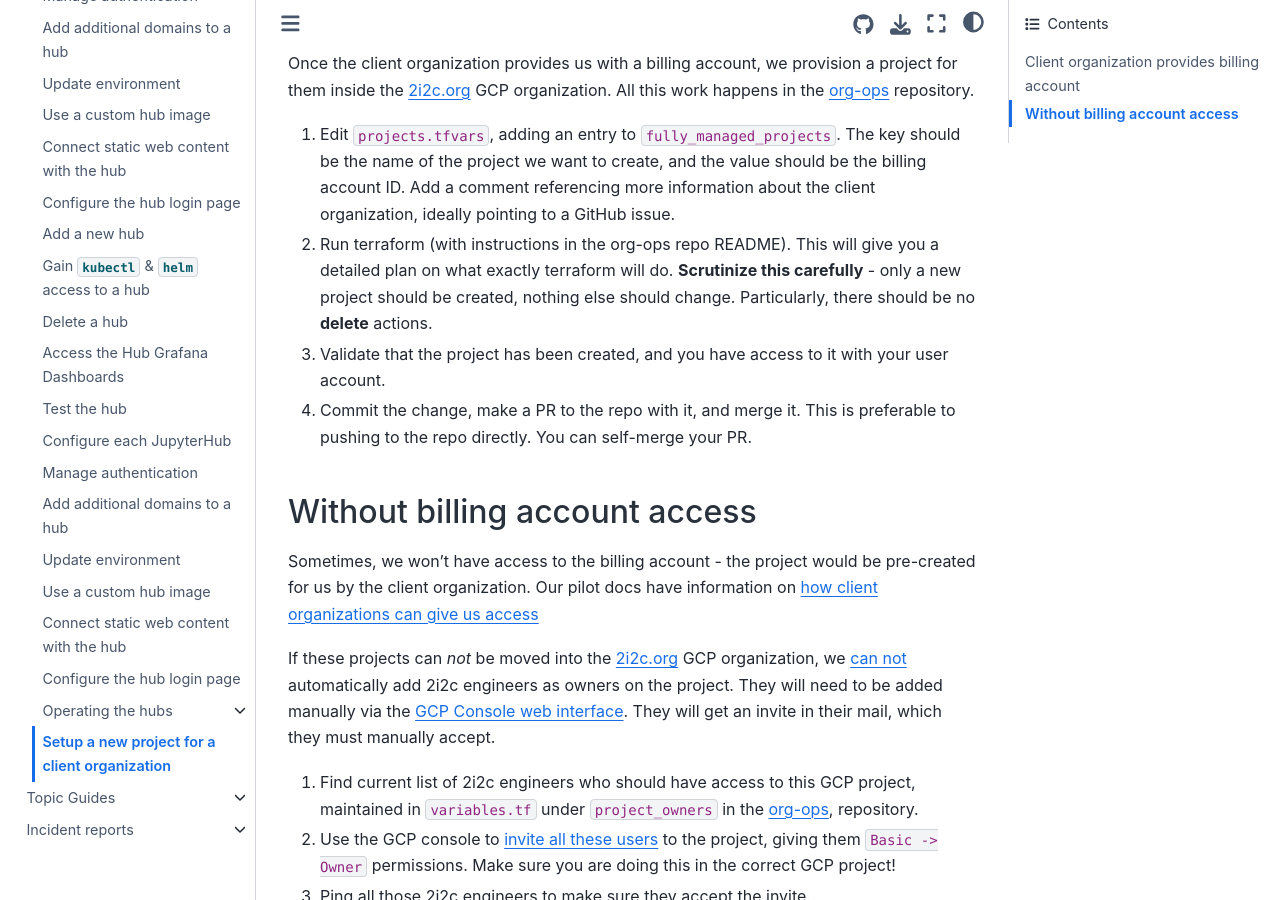
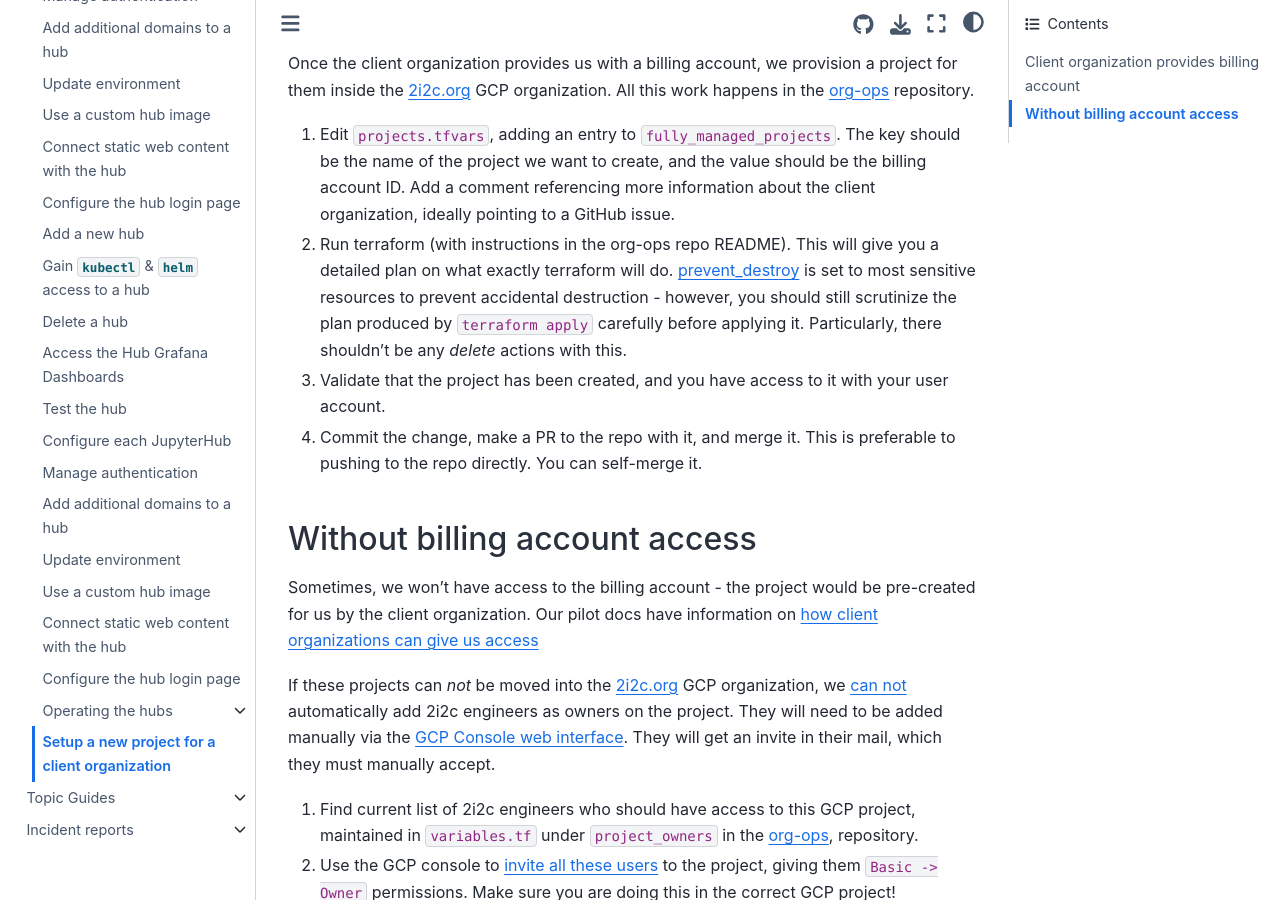
Before and after one commit to 2i2c-org/infrastructure, a Sphinx documentation site: the page built from docs/howto/operate/setup-new-project.md, in a window 1280 px wide and 900 px high, scrolled down 616 px. Built offline with Sphinx 7.4.7 and the Sphinx Book theme 1.1.4, drawn with Linux system fonts in a browser that asks for light colours.

Commit message:
Add comment about prevent_destroy lifecycle event

```diff
--- a/docs/howto/operate/setup-new-project.md
+++ b/docs/howto/operate/setup-new-project.md
@@ -33,15 +33,16 @@
    issue.
 
 2. Run terraform (with instructions in the org-ops repo README). This will give you a
-   detailed plan on what exactly terraform will do. **Scrutinize this carefully** -
-   only a new project should be created, nothing else should change. Particularly,
-   there should be no **delete** actions.
+   detailed plan on what exactly terraform will do. [prevent_destroy](https://www.terraform.io/docs/language/meta-arguments/lifecycle.html#prevent_destroy)
+   is set to most sensitive resources to prevent accidental destruction - however,
+   you should still scrutinize the plan produced by `terraform apply` carefully before applying it.
+   Particularly, there shouldn't be any *delete* actions with this.
 
 3. Validate that the project has been created, and you have access to it with
    your user account.
 
 4. Commit the change, make a PR to the repo with it, and merge it. This is
-   preferable to pushing to the repo directly. You can self-merge your PR.
+   preferable to pushing to the repo directly. You can self-merge it.
 
 ## Without billing account access
 
```
